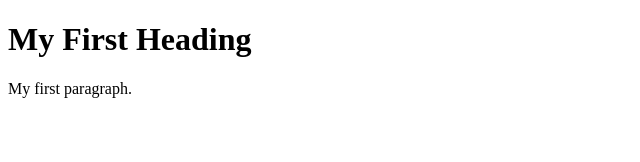
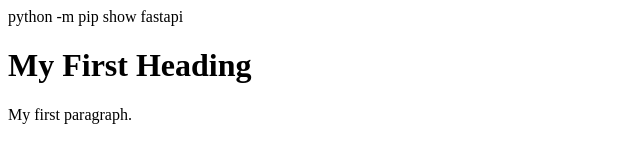
Before and after one commit to BuildoraTheGreate/CareerDiscovery, a plain HTML site: page index.html in a window 1280 px wide. Shown: the whole page, without its empty margins (0-640 px from the left). Drawn offline with Linux system fonts and the light colour scheme.

```diff
--- a/index.html
+++ b/index.html
@@ -5,7 +5,7 @@
 
 <title>Page Title 2</title>
 </head>
-<body>
+<body>python -m pip show fastapi
 
 <h1>My First Heading</h1>
 <p>My first paragraph.</p>
```
Also changed, not shown: 1 other file.
